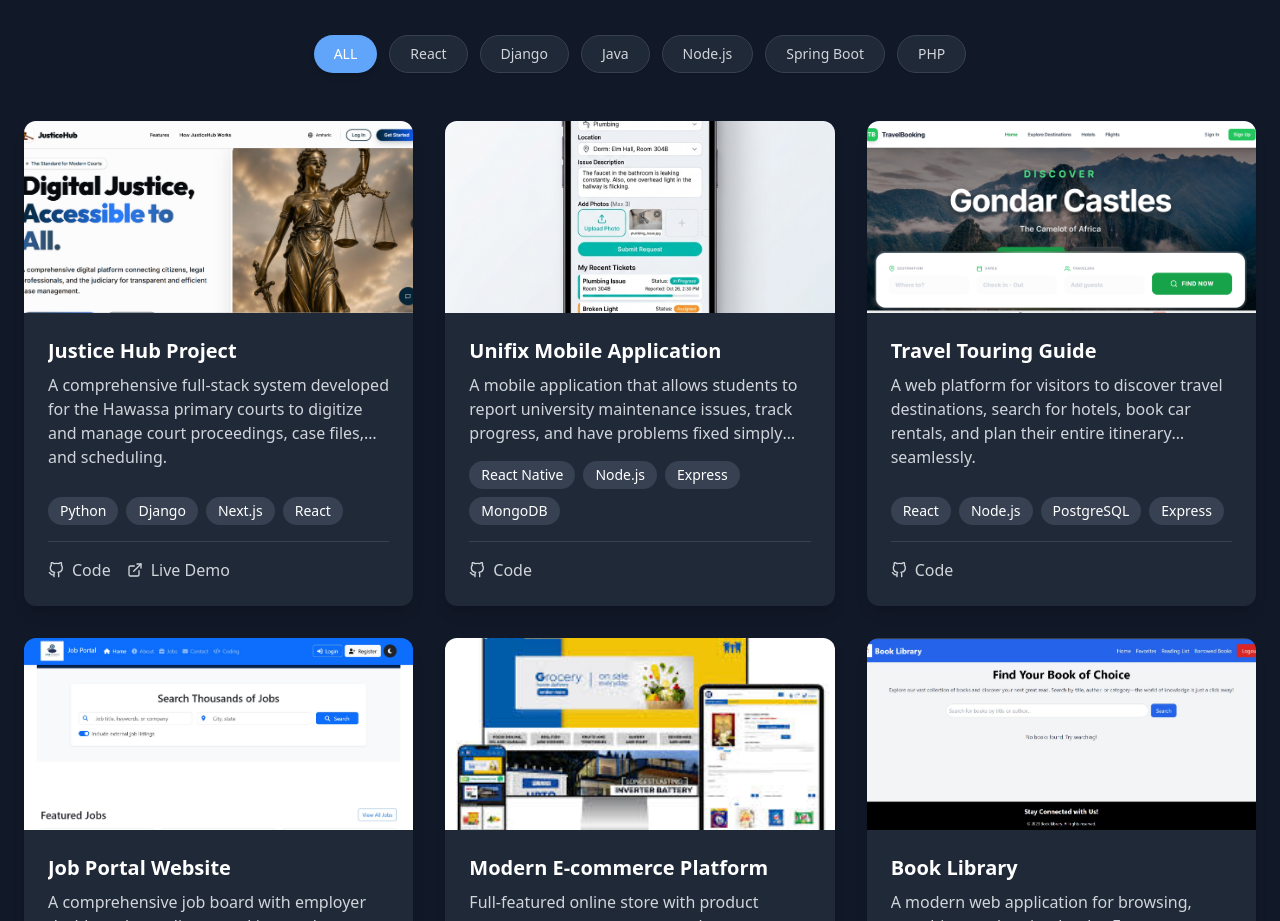
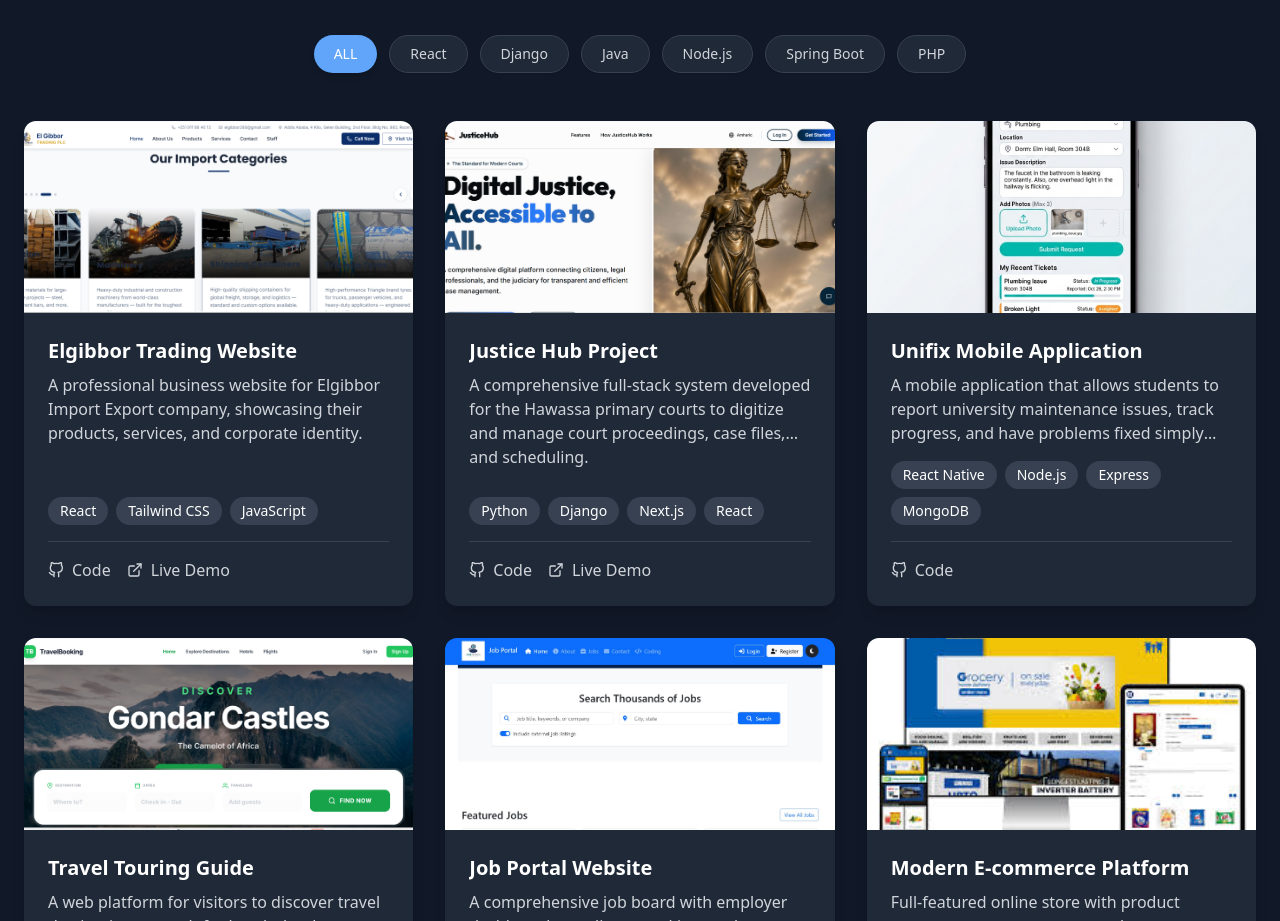
Before and after one commit to Degaga-Emiru/portfolio-website, a React (Vite) app in the folder my-portfolio/: page / in a window 1280 px wide. Shown: the part 5460-6381 px from the top of the page. Built offline with nearby package versions, Linux system fonts and the light colour scheme.

Commit message:
added the project

```diff
--- a/my-portfolio/src/sections/Projects.jsx
+++ b/my-portfolio/src/sections/Projects.jsx
@@ -4,6 +4,17 @@ import ProjectCard from '../components/ProjectCard';
 import ProjectModal from '../components/ProjectModal';
 
 const projectsData = [
+  {
+    title: 'Elgibbor Trading Website',
+    description: 'A professional business website for Elgibbor Import Export company, showcasing their products, services, and corporate identity.',
+    image: '/projects/elgibbor1.png',
+    stack: ['React', 'Tailwind CSS', 'JavaScript'],
+    liveLink: 'https://www.elgibborimportexport.com/',
+    githubLink: 'https://github.com/Degaga-Emiru/el-gibbor-trading-website',
+    problemSolved: 'Established a strong digital presence for the company to attract international partners and showcase export/import capabilities.',
+    architecture: 'Modern web application with responsive design and interactive elements.',
+    actors: 'Clients, Business Partners, Investors'
+  },
   {
     title: 'Justice Hub Project',
     description: 'A comprehensive full-stack system developed for the Hawassa primary courts to digitize and manage court proceedings, case files, and scheduling.',
```
Also changed, not shown: my-portfolio/public/projects/elgibbor1.png (added), my-portfolio/public/projects/elgibbor2.png (added).
